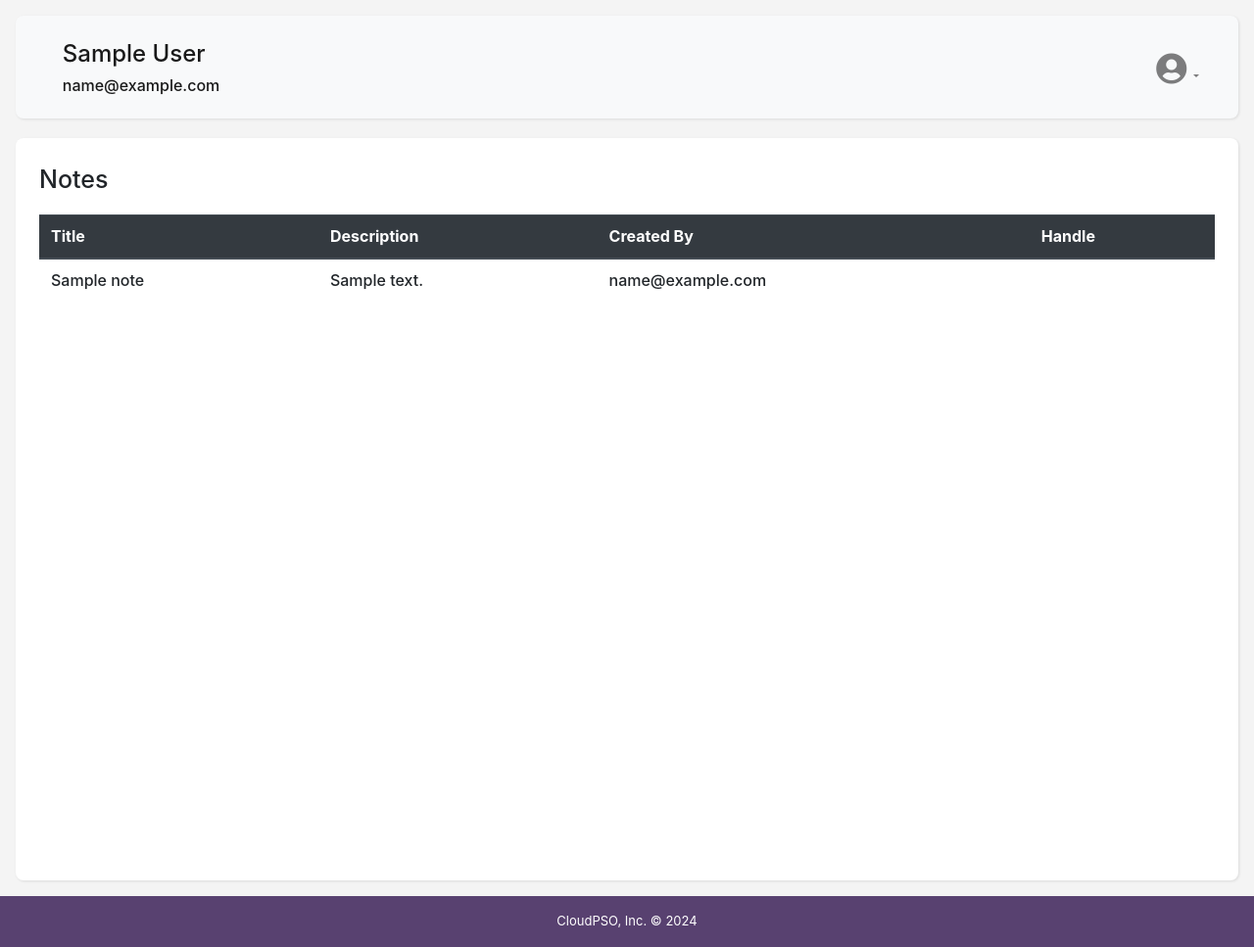
After one commit to h-yaqub/cloudpso_test_project, a Django app: page /notes in a window 1280 px wide. The commit adds this page. Shown: the whole page at 98% size. Run offline with Django 3.2, Linux system fonts and the light colour scheme; a user stored in the database is signed in; tables that the repository leaves empty hold one stand-in row (values such as "Sample post"); some libraries are stand-ins or nearby versions.

Commit message:
Add note create, delete, edit

```diff
--- a/core/admin.py
+++ b/core/admin.py
@@ -50,3 +50,9 @@ class RoleAdmin(admin.ModelAdmin):
 class UserRoleAdmin(admin.ModelAdmin):
     list_display = ("user", "role", "created_at", "updated_at")
     search_fields = ("user__username", "user__email")
+
+
+@admin.register(models.Note)
+class NoteAdmin(admin.ModelAdmin):
+    list_display = ("title", "created_by", "created_at", "updated_at")
+    search_fields = ("title", "created_by__username", "created_by__email")
--- /dev/null
+++ b/core/context_processors.py
@@ -0,0 +1,20 @@
+from .models import AppPermission
+
+
+def accessible_permissions(request):
+    permissions = []
+
+    if request.user.is_authenticated:
+        if request.user.is_superuser:
+            permissions.extend(
+                list(AppPermission.objects.all().values_list("name", flat=True))
+            )
+        else:
+            for user_role in request.user.roles.all():
+                permissions.extend(
+                    list(
+                        user_role.role.permissions.all().values_list("name", flat=True)
+                    )
+                )
+
+    return {"allowed_permissions": permissions}
--- a/core/models.py
+++ b/core/models.py
@@ -1,3 +1,4 @@
+from collections.abc import Iterable
 from django.contrib.auth.base_user import BaseUserManager
 from django.contrib.auth.models import AbstractBaseUser, PermissionsMixin
 from django.db import models
@@ -49,27 +50,6 @@ class User(AbstractBaseUser, PermissionsMixin):
     def __str__(self):
         return self.email
 
-    @property
-    def is_admin_op(self):
-        if self.is_superuser:
-            return True
-
-        return self.roles.filter(role__name="Admin Op").exists
-
-    @property
-    def is_hr_manager(self):
-        if self.is_superuser:
-            return True
-
-        return self.roles.filter(role__name="HR").exists
-
-    @property
-    def is_accounts_manager(self):
-        if self.is_superuser:
-            return True
-
-        return self.roles.filter(role__name="Accounts").exists
-
 
 class AppPermission(models.Model):
     name = models.CharField(max_length=255, unique=True)
@@ -104,3 +84,17 @@ class UserRole(models.Model):
 
     def __str__(self):
         return f"{self.user.username} - {self.role.name}"
+
+
+class Note(models.Model):
+    title = models.CharField(max_length=50)
+    description = models.TextField()
+
+    created_by = models.ForeignKey(User, on_delete=models.CASCADE, related_name='created_notes')
+    assigned_to = models.ManyToManyField(User, related_name='assigned_notes')
+
+    created_at = models.DateTimeField(auto_now_add=True)
+    updated_at = models.DateTimeField(auto_now=True)
+
+    def __str__(self):
+        return self.title
--- a/core/templates/home.html
+++ b/core/templates/home.html
@@ -17,6 +17,6 @@ You have
 {% empty %}
 no
 {% endfor %}
-permissions.
+role(s) with {{allowed_permissions}} permissions.
 {% endif %}
 {% endblock %}
--- /dev/null
+++ b/core/templates/notes_list.html
@@ -0,0 +1,44 @@
+{% extends 'site_base.html' %}
+
+{% load static %}
+{% load widget_tweaks %}
+
+
+{% block title %}Notes{% endblock %}
+
+{% block content_title %}
+Notes
+{% if 'can_create_note' in allowed_permissions %}
+<a href="{% url 'core:notes_create' %}" class="btn btn-info float-right">Create</a>
+{% endif %}
+{% endblock %}
+
+{% block content %}
+<table class="table">
+    <thead class="thead-dark h6">
+      <tr>
+        <th scope="col">Title</th>
+        <th scope="col">Description</th>
+        <th scope="col">Created By</th>
+        <th scope="col">Handle</th>
+      </tr>
+    </thead>
+    <tbody>
+    {% for note in notes %}
+    <tr class="h6">
+        <td>{{note.title}}</td>
+        <td>{{note.description}}</td>
+        <td>{{note.created_by}}</td>
+        <td>
+        {% if 'can_edit_notes' in allowed_permissions %}
+            <a href="{% url 'core:notes_edit' note.id %}" title="Edit"><i class="fas fa-edit"></i></a>
+        {% endif %}
+        {% if 'can_delete_notes' in allowed_permissions %}
+            <a href="{% url 'core:notes_delete' note.id %}" title="Delete"><i class="fas fa-trash-alt"></i></a>
+        {% endif %}
+        </td>
+    </tr>
+    {% endfor %}
+    </tbody>
+  </table>
+{% endblock %}
--- a/core/templates/site_base.html
+++ b/core/templates/site_base.html
@@ -29,27 +29,11 @@
 
               <div class="collapse navbar-collapse" id="navbarSupportedContent">
                 <ul class="navbar-nav">
-                    {% if user.is_accounts_manager %}
+                    {% if 'can_view_notes' in allowed_permissions %}
                     <li class="nav-item">
-                      <a class="nav-link" href="#">Accounts</a>
+                      <a class="nav-link h6" href="{% url 'core:notes_list' %}">Notes</a>
                     </li>
                     {% endif %}
-                    {% if user.is_hr_manager %}
-                    <li class="nav-item">
-                      <a class="nav-link" href="#">Employees</a>
-                    </li>
-                    {% endif %}
-                    {% if user.is_admin_op %}
-                    <li class="nav-item">
-                        <a class="nav-link" href="#">Inventory</a>
-                    </li>
-                    {% endif %}
-                    {% if user.is_superuser %}
-                    <li class="nav-item">
-                        <a class="nav-link" href="#">Settings</a>
-                    </li>
-                    {% endif %}
-                </ul>
               </div>
               <ul class="nav navbar-nav ml-auto">
                 <li class="nav-item dropdown">
@@ -66,7 +50,7 @@
                     ></i>
                   </a>
                   <div class="dropdown-menu">
-                    <a class="dropdown-item" href="#">Profile</a>
+                    <a class="dropdown-item" href="{% url 'core:update_user' user.pk %}">Profile</a>
                     <div class="dropdown-divider"></div>
                     <form method="post" action="{% url 'account_logout' %}">
                       {% csrf_token %}
--- a/core/urls.py
+++ b/core/urls.py
@@ -4,5 +4,10 @@ from . import views
 
 urlpatterns = [
     path("accounts/register/", views.RegisterView.as_view(), name="register"),
+    path("accounts/<int:pk>/edit/", views.UpdateUserView.as_view(), name="update_user"),
     path("", views.HomeView.as_view(), name="home"),
+    path("notes", views.NoteListView.as_view(), name="notes_list"),
+    path("notes/create/", views.CreateNoteView.as_view(), name="notes_create"),
+    path("notes/<int:pk>/edit/", views.EditNoteView.as_view(), name="notes_edit"),
+    path("notes/<int:pk>/delete/", views.EditNoteView.as_view(), name="notes_delete"),
 ]
--- a/core/views.py
+++ b/core/views.py
@@ -1,9 +1,11 @@
 from django.shortcuts import redirect, render
+from django.urls import reverse_lazy
 from django.views import View
-from django.views.generic import TemplateView
-from django.contrib.auth.decorators import login_required
-from django.utils.decorators import method_decorator
+from django.views.generic import TemplateView, ListView
+from django.views.generic.edit import UpdateView, CreateView, DeleteView
+from django.contrib.auth.mixins import LoginRequiredMixin
 
+from . import models
 from . import forms
 
 
@@ -33,12 +35,45 @@ class RegisterView(View):
         return render(request, self.template_name, context)
 
 
-class HomeView(TemplateView):
+class HomeView(LoginRequiredMixin, TemplateView):
     template_name = "home.html"
 
-    @method_decorator(login_required)
-    def dispatch(self, request, *args, **kwargs):
-        if not request.user.is_authenticated:
-            return redirect("account_login")
 
-        return super().dispatch(request, *args, **kwargs)
+class UpdateUserView(LoginRequiredMixin, UpdateView):
+    model = models.User
+    form_class = forms.UserUpdateForm
+    template_name = "user_update.html"
+    success_url = reverse_lazy("core:home")
+
+
+class NoteListView(LoginRequiredMixin, ListView):
+    template_name = 'notes_list.html'
+    context_object_name = 'notes'
+
+    def get_queryset(self):
+        _user = self.request.user
+        if _user.is_superuser:
+            return models.Note.objects.all()
+
+        queryset = self.request.user.assigned_notes.all()
+
+        return queryset
+
+
+class CreateNoteView(LoginRequiredMixin, CreateView):
+    model = models.Note
+    form_class = forms.NoteCreateForm
+    template_name = "note_form.html"
+    success_url = reverse_lazy("core:notes_list")
+
+
+class EditNoteView(LoginRequiredMixin, UpdateView):
+    model = models.Note
+    form_class = forms.NoteEditForm
+    template_name = "note_form.html"
+    success_url = reverse_lazy("core:notes_list")
+
+class EditNoteView(LoginRequiredMixin, DeleteView):
+    model = models.Note
+    template_name = "note_confirm_delete.html"
+    success_url = reverse_lazy("core:notes_list")
--- a/project/settings.py
+++ b/project/settings.py
@@ -89,6 +89,7 @@ TEMPLATES = [
                 "django.template.context_processors.request",
                 "django.contrib.auth.context_processors.auth",
                 "django.contrib.messages.context_processors.messages",
+                "core.context_processors.accessible_permissions"
             ],
         },
     },
```
Also changed, not shown: core/forms.py (+20 -0 lines), core/templates/note_confirm_delete.html (added, +17 -0 lines), core/templates/note_form.html (added, +49 -0 lines), core/templates/user_update.html (added, +45 -0 lines), core/migrations/0004_note.py (added), core/migrations/0005_auto_20240102_1330.py (added), core/migrations/0006_auto_20240102_1351.py (added).
